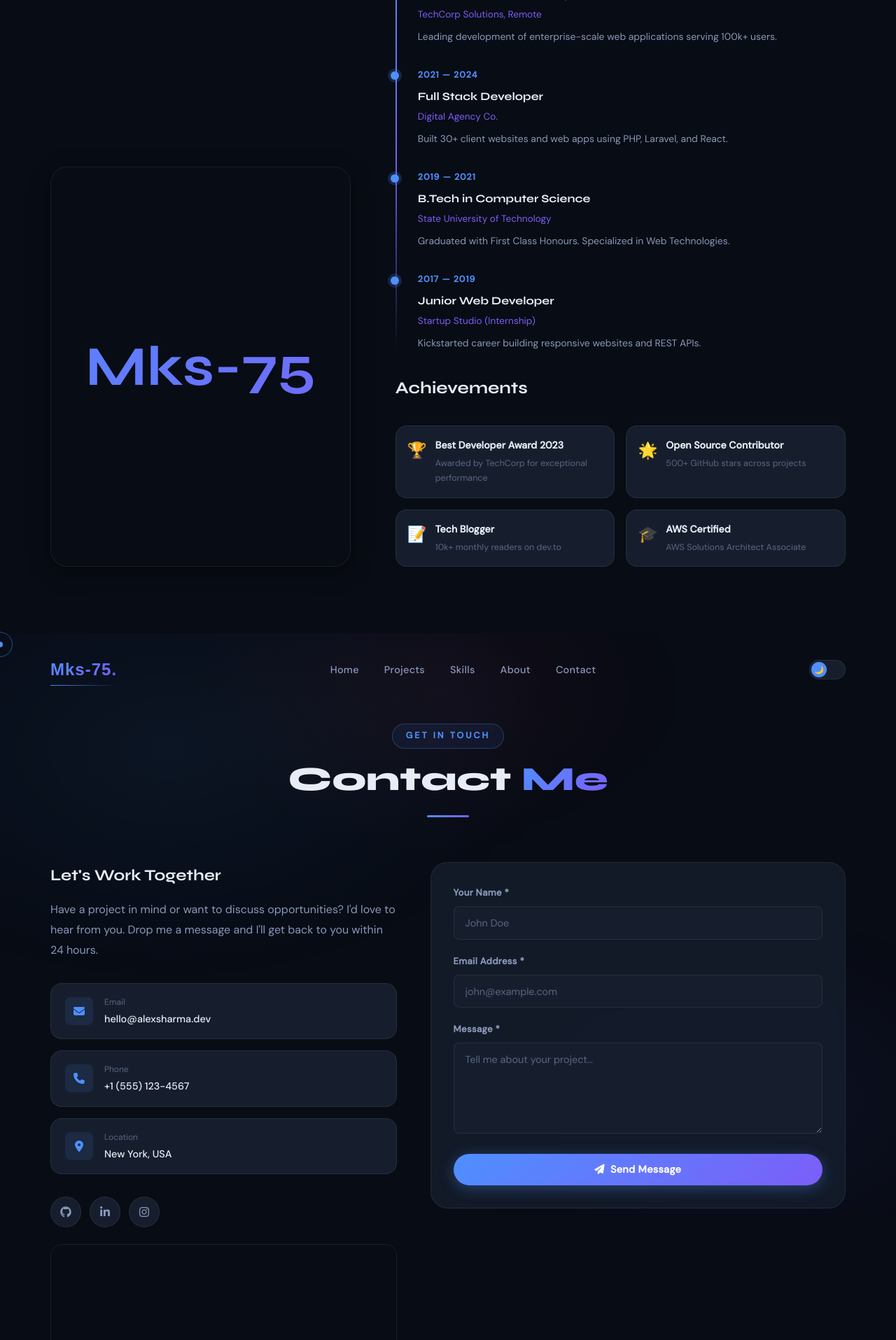
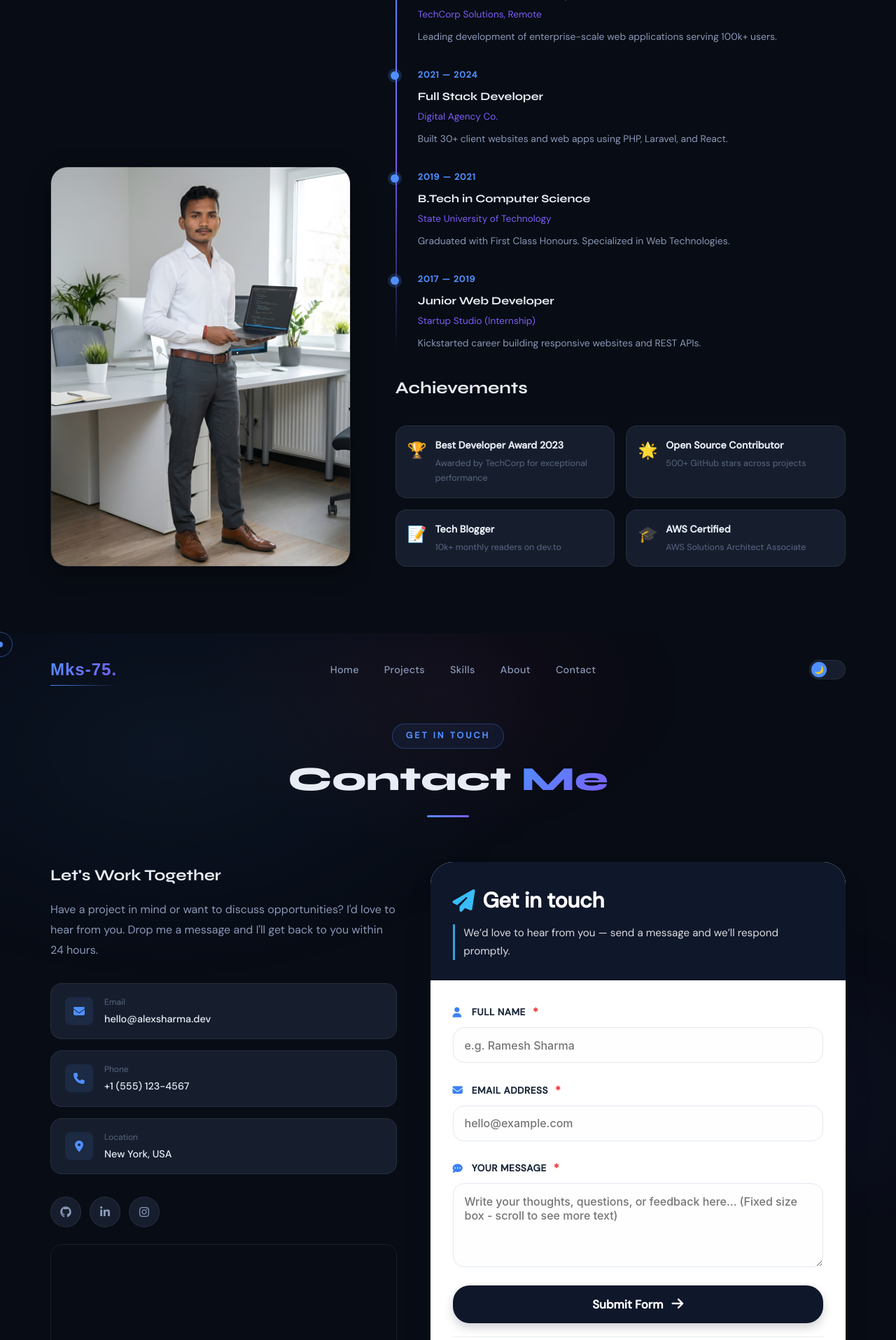
Before and after one commit to Mukeshmajhi001/Portfolio-2.0, a PHP site: page / in a window 1280 px wide, after a click on "Contact". Shown: the part 4290-6205 px from the top of the page at 70% size. Run offline with PHP 8.4, Linux system fonts and the light colour scheme; data comes from the database, SQL or seed files in the repository; data that the repository does not hold is empty; a map, chart or similar area stays blank; some web fonts are replaced; grey boxes are pictures that could not be loaded.

Commit message:
messagebox

```diff
--- a/index.php
+++ b/index.php
@@ -36,6 +36,7 @@ $siteDesc  = "Creative full stack developer crafting modern web experiences with
 <link rel="preconnect" href="https://fonts.gstatic.com" crossorigin>
 <link rel="stylesheet" href="https://cdnjs.cloudflare.com/ajax/libs/font-awesome/6.5.0/css/all.min.css">
 <link rel="stylesheet" href="assets/css/style.css">
+<link rel="stylesheet" href="style.css">
 </head>
 <body>
 
@@ -353,7 +354,9 @@ $siteDesc  = "Creative full stack developer crafting modern web experiences with
 
   <div class="about-grid">
     <div class="about-img-wrap reveal left">
-      <div class="about-img">Mks-75</div>
+      <div class="about-img-ring">
+        <img src="assets/images/profile2.jpg" alt="Mukesh Majhi" class="about-img">
+      </div>
     </div>
     <div class="about-text">
       <h3 class="reveal">Passionate Developer &amp; Creative Thinker</h3>
@@ -464,29 +467,74 @@ $siteDesc  = "Creative full stack developer crafting modern web experiences with
       </div>
     </div>
 
-    <div class="contact-form-wrap reveal right">
-      <div class="form-feedback"></div>
-      <form id="contact-form" novalidate>
-        <input type="hidden" name="csrf_token" value="<?= e($csrf) ?>">
-        <div class="form-group">
-          <label class="form-label" for="name">Your Name *</label>
-          <input class="form-control" type="text" id="name" name="name" placeholder="John Doe" autocomplete="name">
-          <div class="field-error" id="name-error"></div>
-        </div>
-        <div class="form-group">
-          <label class="form-label" for="email">Email Address *</label>
-          <input class="form-control" type="email" id="email" name="email" placeholder="john@example.com" autocomplete="email">
-          <div class="field-error" id="email-error"></div>
-        </div>
-        <div class="form-group">
-          <label class="form-label" for="message">Message *</label>
-          <textarea class="form-control" id="message" name="message" rows="5" placeholder="Tell me about your project…"></textarea>
-          <div class="field-error" id="message-error"></div>
-        </div>
-        <button type="submit" class="btn btn-primary w-full" style="justify-content:center;">
-          <i class="fas fa-paper-plane"></i> Send Message
-        </button>
-      </form>
+     <body>
+<div class="form-container">
+  <div class="form-header">
+    <h1>
+      <i class="fas fa-paper-plane"></i>
+      Get in touch
+    </h1>
+    <p>We’d love to hear from you — send a message and we’ll respond promptly.</p>
+  </div>
+
+  <div class="form-body">
+    <!--
+      Web3Forms form with provided access key
+      Fixed size message box with scroll, no auto-grow
+    -->
+    <form id="contactForm" action="https://api.web3forms.com/submit" method="POST">
+      <!-- Hidden access key as provided -->
+      <input type="hidden" name="access_key" value="889736b0-067d-47b8-9f3f-2613c4b8a3b5">
+
+      <!-- Disable redirect to handle via fetch -->
+      <input type="hidden" name="redirect" value="false">
+
+      <!-- Name field -->
+      <div class="input-group">
+        <label>
+          <i class="fas fa-user"></i> Full name
+          <span class="required-star">*</span>
+        </label>
+        <input type="text" name="name" id="name" placeholder="e.g. Ramesh Sharma" required>
+      </div>
+
+      <!-- Email field -->
+      <div class="input-group">
+        <label>
+          <i class="fas fa-envelope"></i> Email address
+          <span class="required-star">*</span>
+        </label>
+        <input type="email" name="email" id="email" placeholder="hello@example.com" required>
+      </div>
+
+      <!-- Message textarea - FIXED SIZE with SCROLL -->
+      <div class="input-group">
+        <label>
+          <i class="fas fa-comment-dots"></i> Your message
+          <span class="required-star">*</span>
+        </label>
+        <textarea name="message" id="message" placeholder="Write your thoughts, questions, or feedback here... (Fixed size box - scroll to see more text)" required></textarea>
+
+      </div>
+
+      <!-- Honeypot spam protection -->
+      <input type="checkbox" name="botcheck" class="hidden" style="display: none;" tabindex="-1" autocomplete="off">
+
+      <button type="submit" class="submit-btn" id="submitBtn">
+        <span>Submit Form</span>
+        <i class="fas fa-arrow-right"></i>
+      </button>
+    </form>
+
+    <!-- Status message container -->
+    <div id="formStatus" class="status-message hidden"></div>
+
+    <div class="secure-note">
+      <i class="fas fa-lock"></i>
+      <span>Your information is secure · Powered by Web3Forms</span>
+    </div>
+  </div>
+</div>
     </div>
   </div>
 </section>
@@ -502,5 +550,6 @@ $siteDesc  = "Creative full stack developer crafting modern web experiences with
 <button id="scroll-top" aria-label="Scroll to top"><i class="fas fa-arrow-up"></i></button>
 
 <script src="assets/js/main.js"></script>
+<script src="contact.js"></script>
 </body>
 </html>
--- /dev/null
+++ b/style.css
@@ -0,0 +1,211 @@
+    .form-container {
+      max-width: 620px;
+      width: 100%;
+      background: #ffffff;
+      border-radius: 2rem;
+      box-shadow: 0 25px 45px -12px rgba(0, 0, 0, 0.25), 0 4px 12px rgba(0, 0, 0, 0.05);
+      overflow: hidden;
+      transition: transform 0.2s ease, box-shadow 0.2s ease;
+    }
+
+    .form-container:hover {
+      transform: translateY(-4px);
+      box-shadow: 0 30px 55px -14px rgba(0, 0, 0, 0.3);
+    }
+
+    /* header section */
+    .form-header {
+      background: #0f172a;
+      padding: 1.8rem 2rem;
+      color: white;
+    }
+
+    .form-header h1 {
+      font-size: 1.9rem;
+      font-weight: 600;
+      letter-spacing: -0.3px;
+      display: flex;
+      align-items: center;
+      gap: 0.7rem;
+    }
+
+    .form-header h1 i {
+      font-size: 2rem;
+      color: #38bdf8;
+    }
+
+    .form-header p {
+      font-size: 0.95rem;
+      opacity: 0.85;
+      margin-top: 0.5rem;
+      font-weight: 400;
+      border-left: 3px solid #38bdf8;
+      padding-left: 0.8rem;
+    }
+
+    /* form body */
+    .form-body {
+      padding: 2rem 2rem 2.2rem;
+    }
+
+    /* input group styles */
+    .input-group {
+      margin-bottom: 1.6rem;
+      display: flex;
+      flex-direction: column;
+    }
+
+    .input-group label {
+      font-size: 0.85rem;
+      font-weight: 600;
+      text-transform: uppercase;
+      letter-spacing: 0.5px;
+      color: #1e293b;
+      margin-bottom: 0.5rem;
+      display: flex;
+      align-items: center;
+      gap: 8px;
+    }
+
+    .input-group label i {
+      color: #3b82f6;
+      font-size: 0.9rem;
+      width: 1.2rem;
+    }
+
+    .input-group label .required-star {
+      color: #ef4444;
+      font-size: 1rem;
+      margin-left: 2px;
+    }
+
+    input, textarea {
+      font-family: 'Inter', sans-serif;
+      width: 100%;
+      padding: 0.9rem 1rem;
+      font-size: 1rem;
+      border: 1.5px solid #e2e8f0;
+      border-radius: 1rem;
+      background-color: #fefefe;
+      transition: all 0.2s ease;
+      outline: none;
+      color: #0f172a;
+      font-weight: 500;
+    }
+
+    input:focus, textarea:focus {
+      border-color: #3b82f6;
+      box-shadow: 0 0 0 4px rgba(59, 130, 246, 0.15);
+      background-color: #ffffff;
+    }
+
+    textarea {
+      resize: vertical;
+      min-height: 120px;
+    }
+
+    /* submit button */
+    .submit-btn {
+      background: #0f172a;
+      color: white;
+      border: none;
+      width: 100%;
+      padding: 1rem 1.5rem;
+      font-size: 1.05rem;
+      font-weight: 600;
+      border-radius: 1.5rem;
+      cursor: pointer;
+      transition: all 0.25s ease;
+      display: flex;
+      align-items: center;
+      justify-content: center;
+      gap: 12px;
+      margin-top: 0.8rem;
+      box-shadow: 0 6px 14px rgba(15, 23, 42, 0.2);
+    }
+
+    .submit-btn i {
+      font-size: 1.2rem;
+      transition: transform 0.2s;
+    }
+
+    .submit-btn:hover {
+      background: #1e293b;
+      transform: scale(0.98);
+      box-shadow: 0 4px 10px rgba(15, 23, 42, 0.25);
+    }
+
+    .submit-btn:hover i {
+      transform: translateX(4px);
+    }
+
+    .submit-btn:active {
+      transform: scale(0.97);
+    }
+
+    /* status message (success / error) */
+    .status-message {
+      margin-top: 1.5rem;
+      padding: 0.9rem 1rem;
+      border-radius: 1rem;
+      font-size: 0.9rem;
+      font-weight: 500;
+      display: flex;
+      align-items: center;
+      gap: 12px;
+      background: #f1f5f9;
+      border-left: 5px solid;
+      transition: all 0.2s;
+    }
+
+    .status-success {
+      background: #e6f7ec;
+      border-left-color: #10b981;
+      color: #065f46;
+    }
+
+    .status-error {
+      background: #fee9e6;
+      border-left-color: #f97316;
+      color: #9b2c1d;
+    }
+
+    .status-loading {
+      background: #eef2ff;
+      border-left-color: #3b82f6;
+      color: #1e3a8a;
+    }
+
+    .hidden {
+      display: none;
+    }
+
+    /* footer note */
+    .secure-note {
+      margin-top: 1.2rem;
+      text-align: center;
+      font-size: 0.75rem;
+      color: #5b6e8c;
+      display: flex;
+      align-items: center;
+      justify-content: center;
+      gap: 8px;
+      border-top: 1px solid #e9edf2;
+      padding-top: 1.2rem;
+    }
+
+    .secure-note i {
+      color: #3b82f6;
+    }
+
+    @media (max-width: 500px) {
+      .form-body {
+        padding: 1.5rem;
+      }
+      .form-header h1 {
+        font-size: 1.5rem;
+      }
+      .form-header {
+        padding: 1.3rem 1.5rem;
+      }
+    }
```
Also changed, not shown: contact.js (added, +183 -0 lines), admin_mks-75/.htaccess (renamed from admin/.htaccess), admin_mks-75/add-project.php (renamed from admin/add-project.php), admin_mks-75/delete-project.php (renamed from admin/delete-project.php), admin_mks-75/edit-project.php (renamed from admin/edit-project.php), admin_mks-75/index.php (renamed from admin/index.php), admin_mks-75/login.php (renamed from admin/login.php), admin_mks-75/logout.php (renamed from admin/logout.php), admin_mks-75/messages.php (renamed from admin/messages.php), admin_mks-75/partials/sidebar.php (renamed from admin/partials/sidebar.php), admin_mks-75/projects.php (renamed from admin/projects.php), assets/images/profile12.jpg (added), assets/images/profile2.jpg (added).
